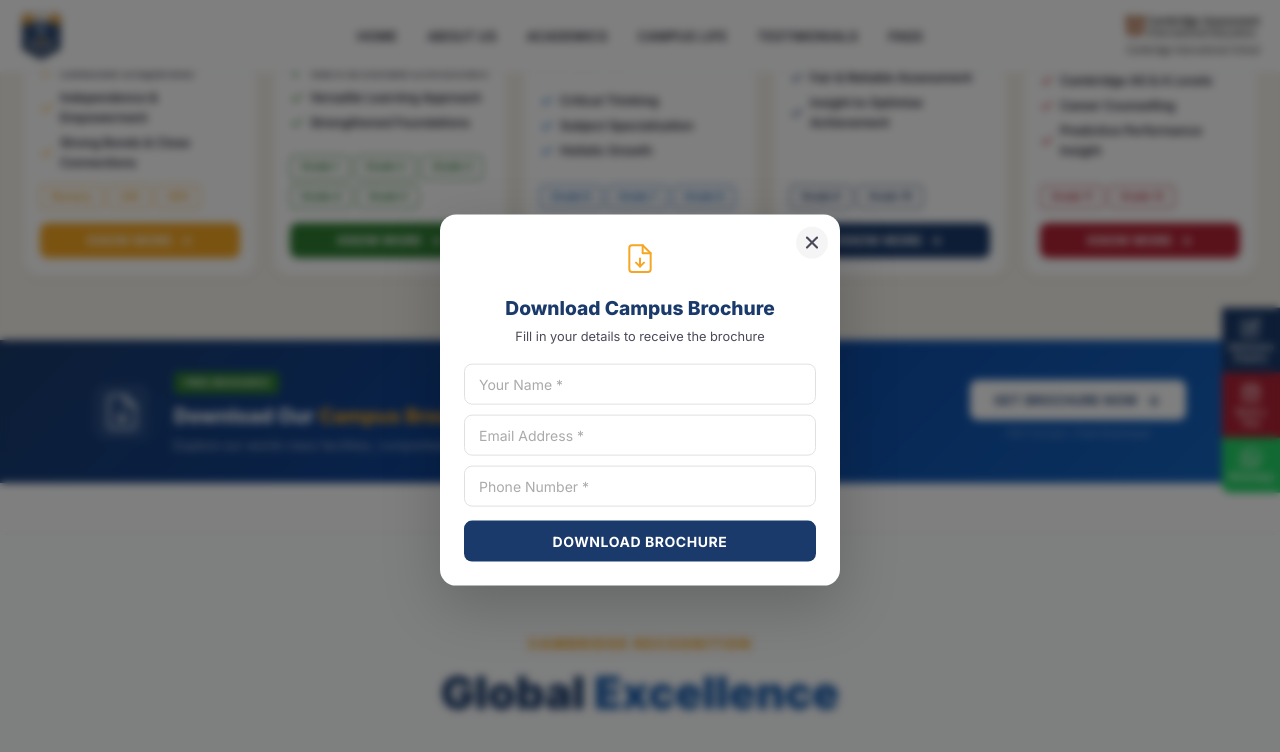
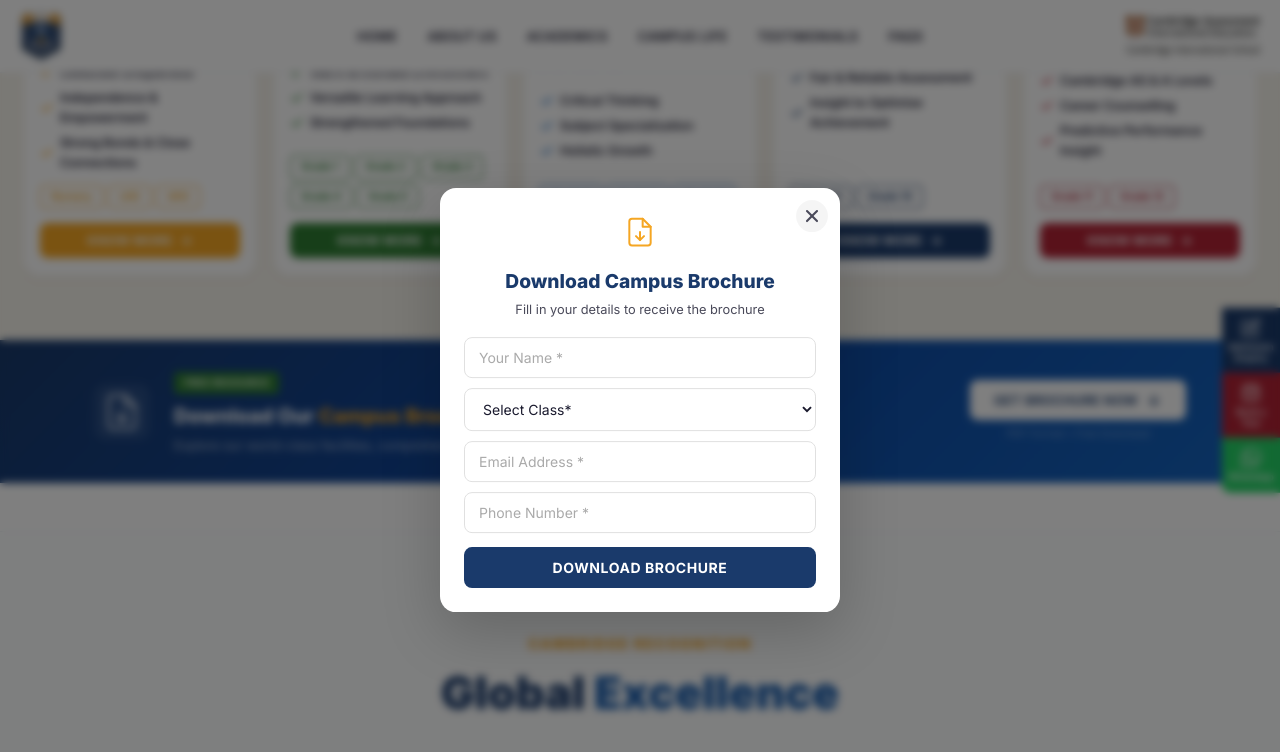
Before and after one commit to Genziitian/kabir-global, a React (Vite) app: page / in a window 1280 px wide. Both pictures are taken after a click on the button "GET BROCHURE NOW". Shown: the part 2884-3636 px from the top of the page. Built offline with nearby package versions, Linux system fonts and the light colour scheme.

Commit message:
Add Grade selection to brochure popup and sync with Google Sheets

```diff
--- a/src/components/BrochureBanner.css
+++ b/src/components/BrochureBanner.css
@@ -186,7 +186,8 @@
     gap: 10px;
 }
 
-.bp-form input {
+.bp-form input,
+.bp-form select {
     width: 100%;
     padding: 11px 14px;
     border: 1.5px solid #e0e0e0;
@@ -196,15 +197,21 @@
     color: var(--text-dark);
     outline: none;
     transition: border-color 0.2s ease;
+    background-color: #fff;
 }
 
-.bp-form input:focus {
+.bp-form input:focus,
+.bp-form select:focus {
     border-color: var(--navy);
     box-shadow: 0 0 0 3px rgba(26, 58, 107, 0.06);
 }
 
 .bp-form input::placeholder {
     color: #aaa;
+}
+
+.bp-form select {
+    cursor: pointer;
 }
 
 .bp-form button {
--- a/src/components/BrochureBanner.jsx
+++ b/src/components/BrochureBanner.jsx
@@ -4,9 +4,18 @@ import './BrochureBanner.css';
 const BROCHURE_URL = 'https://drive.google.com/file/d/1KK3uspwcKnlyFU02TERL7afbkaQHulwz/view?usp=sharing';
 const GOOGLE_SHEET_URL = 'https://script.google.com/macros/s/AKfycbyuxnjG9ELpSdtEoCCwo0KWzT1pau79rCmeLnsZAcJV35_VFAX3Tz6S9Px3xXmkqgap/exec';
 
+const gradeOptions = [
+    'Select Class*',
+    'Pre-KG', 'Nursery', 'Junior KG', 'Senior KG',
+    'Grade 1', 'Grade 2', 'Grade 3', 'Grade 4', 'Grade 5',
+    'Grade 6', 'Grade 7', 'Grade 8', 'Grade 9', 'Grade 10',
+    'Grade 11 (Science)', 'Grade 11 (Commerce)',
+    'Grade 12 (Science)', 'Grade 12 (Commerce)',
+];
+
 export default function BrochureBanner() {
     const [show, setShow] = useState(false);
-    const [form, setForm] = useState({ name: '', email: '', phone: '' });
+    const [form, setForm] = useState({ name: '', email: '', phone: '', grade: '' });
     const [status, setStatus] = useState('idle');
 
     const open = () => { setShow(true); document.body.style.overflow = 'hidden'; };
@@ -46,7 +55,7 @@ export default function BrochureBanner() {
         setTimeout(() => {
             close();
             setStatus('idle');
-            setForm({ name: '', email: '', phone: '' });
+            setForm({ name: '', email: '', phone: '', grade: '' });
             window.location.href = '/thank-you';
         }, 1500);
     };
@@ -95,6 +104,11 @@ export default function BrochureBanner() {
                                 </div>
                                 <form className="bp-form" onSubmit={handleSubmit}>
                                     <input type="text" placeholder="Your Name *" value={form.name} onChange={(e) => setForm({ ...form, name: e.target.value })} required />
+                                    <select value={form.grade} onChange={(e) => setForm({ ...form, grade: e.target.value })} required>
+                                        {gradeOptions.map((opt, i) => (
+                                            <option key={i} value={i === 0 ? '' : opt} disabled={i === 0}>{opt}</option>
+                                        ))}
+                                    </select>
                                     <input type="email" placeholder="Email Address *" value={form.email} onChange={(e) => setForm({ ...form, email: e.target.value })} required />
                                     <input type="tel" placeholder="Phone Number *" value={form.phone} onChange={(e) => setForm({ ...form, phone: e.target.value })} required pattern="[0-9]{10}" />
                                     <button type="submit">Download Brochure</button>
```
